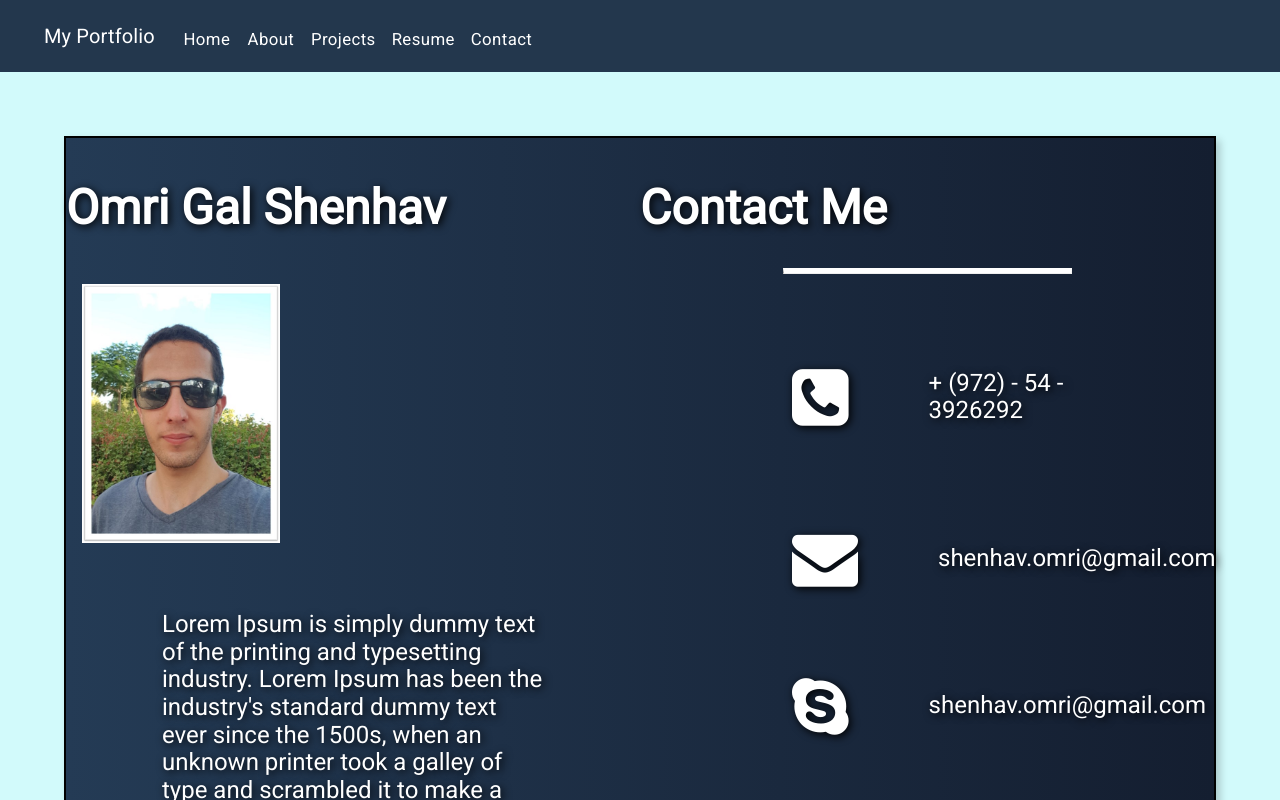
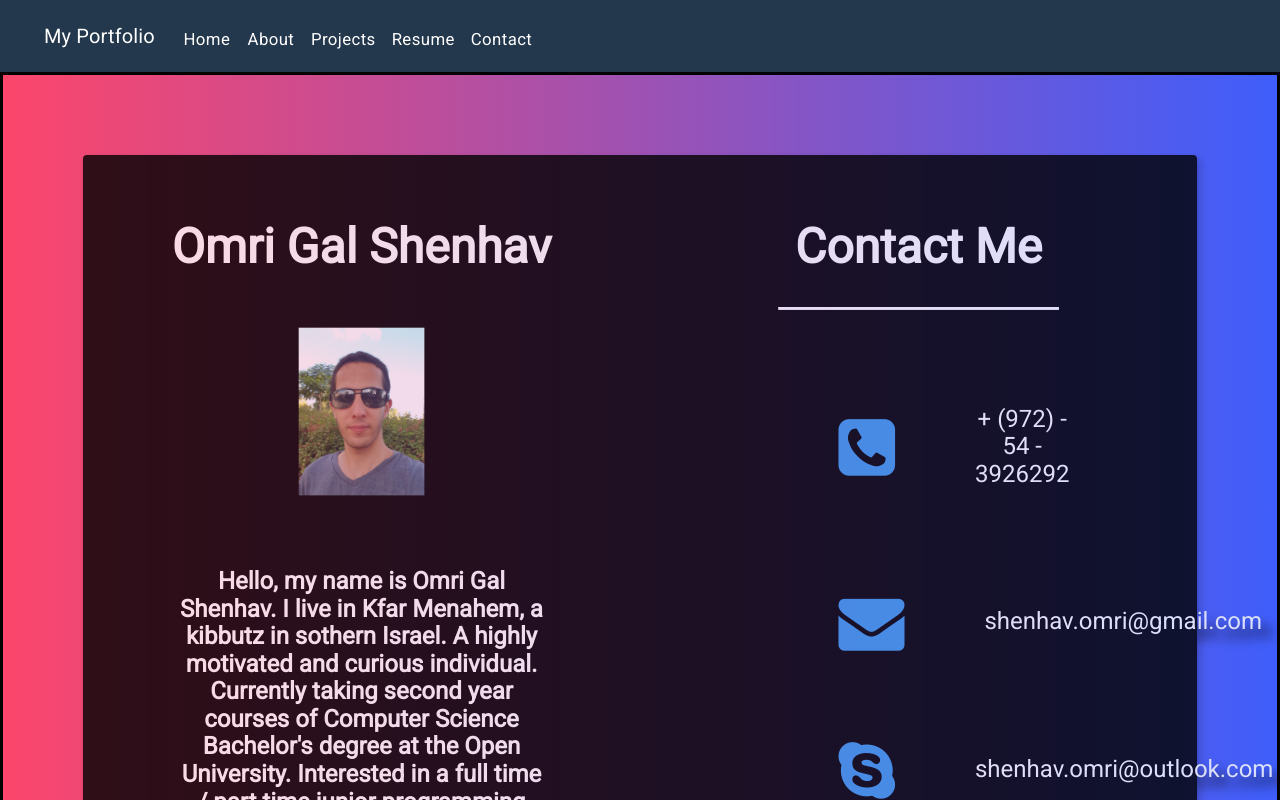
Before and after one commit to OmriGalShen/My-Portfolio, a React (Create React App) app: page /contact in a window 1280 px wide. Shown: the top 800 px of the page. Built offline with nearby package versions, Linux system fonts and the light colour scheme.

Commit message:
changed design

```diff
--- a/src/components/content/contact/Contact.css
+++ b/src/components/content/contact/Contact.css
@@ -9,24 +9,21 @@ p {
 .contact {
   width: 100%;
   height: 100%;
-  padding: 5%;
+  padding: 5em;
   justify-content: center;
-  text-shadow: 2px 2px 8px black;
-  /* background-image: url("../../assets/images/contact_bg.jpg");
-  background-size: cover;
-  background-repeat: no-repeat; */
-  background: #83a4d4; /* fallback for old browsers */
-  background: -webkit-linear-gradient(
-    to right,
-    #b6fbff,
-    #83a4d4
-  ); /* Chrome 10-25, Safari 5.1-6 */
-  background: linear-gradient(
-    to right,
-    #b6fbff,
-    #83a4d4
-  ); /* W3C, IE 10+/ Edge, Firefox 16+, Chrome 26+, Opera 12+, Safari 7+ */
-  background: #d2fafb;
+  /* text-shadow: 10px 10px 12px black; */
+  /* background: linear-gradient(90deg, #00d2ff 0%, #3a47d5 100%); */
+  background: linear-gradient(90deg, #fc466b 0%, #3f5efb 100%);
+  border: 3px solid black;
+  box-shadow: 5px 10px;
+  color: white;
+  text-shadow: 10px 10px 12px black;
+}
+
+.contact-section {
+  color: white;
+  text-shadow: 10px 10px 12px black;
+  height: 50%;
 }
 
 @media (max-width: 600px) {
@@ -37,25 +34,26 @@ p {
 
 .grid {
   justify-content: center;
-  padding-top: 10px;
-  padding-bottom: 10%;
-  background: white;
-  color: white;
-  font-weight: 300;
-  border: 2px solid black;
-  background: #141e30; /* fallback for old browsers */
-  background: -webkit-linear-gradient(
+  padding-top: 2em;
+  padding-bottom: 5%;
+
+  /* background: linear-gradient(45deg, #2196f3 30%, #21cbf3 90%); */
+
+  /* background: #141e30;  */
+  /* fallback for old browsers */
+  /* background: -webkit-linear-gradient(
     to right,
     #243b55,
     #141e30
-  ); /* Chrome 10-25, Safari 5.1-6 */
-  background: linear-gradient(
+  );  */
+  /* Chrome 10-25, Safari 5.1-6 */
+  /* background: linear-gradient(
     to right,
     #243b55,
     #141e30
-  ); /* W3C, IE 10+/ Edge, Firefox 16+, Chrome 26+, Opera 12+, Safari 7+ */
+  );  */
+  /* W3C, IE 10+/ Edge, Firefox 16+, Chrome 26+, Opera 12+, Safari 7+ */
 }
-
 .profile-title {
   font-size: 3rem;
 }
@@ -66,7 +64,7 @@ p {
 
 .profile-pic {
   padding: 1em;
-  width: 40%;
+  width: 30%;
   height: auto;
 }
 
@@ -75,10 +73,13 @@ p {
   margin-left: 3em;
   margin-right: 3em;
   font-size: 1.5rem;
+  font-weight: 400;
+  font-family: "Roboto", sans-serif;
+  font-weight: bold;
 }
 
 .contact-title hr {
-  border-top: 5px solid white;
+  border-top: 2px solid;
   width: 50%;
   margin: auto;
 }
@@ -86,6 +87,7 @@ p {
 .contact-list i {
   font-size: 66px;
   padding-right: 5rem;
+  color: #3c99eb;
 }
 
 .list-item {
@@ -99,6 +101,14 @@ p {
 }
 
 @media (max-width: 600px) {
+  .profile-pic {
+    width: 50%;
+  }
+  .profile-des {
+    margin-left: 1em;
+    margin-right: 1em;
+    font-size: 1.5rem;
+  }
   .contact-list i {
     font-size: 40px;
     padding-right: 2rem;
@@ -107,6 +117,9 @@ p {
     margin: 1.5em;
     font-size: 1.2em;
     padding-left: 1rem;
+  }
+  .grid {
+    padding-bottom: 10%;
   }
 }
 @media (max-width: 350px) {
--- a/src/components/content/contact/Contact.js
+++ b/src/components/content/contact/Contact.js
@@ -1,25 +1,25 @@
 import React from "react";
 import "./Contact.css";
 import Grid from "@material-ui/core/Grid";
-// import { makeStyles } from "@material-ui/core/styles";
 import ContactSection from "./ContactSection";
 import ProfileSection from "./ProfileSection";
+import { Paper } from "@material-ui/core";
 
-// const useStyles = makeStyles(theme => ({
-//   root: {
-//     width: "100%",
-//     backgroundColor: theme.palette.background.paper
-//   },
-//   listText: {
-//     fontSize: "9em",
-//     fontFamily: "Oxygen"
-//   }
-// }));
+const myStyles = {
+  root: {
+    textAlign: "center"
+  },
+  paper: {
+    background: "black",
+    color: "white",
+    opacity: 0.8
+  }
+};
 
 const Contact = props => {
-  // const styles = useStyles;
   return (
-    <div className="contact">
+    <div className="contact" style={myStyles.root}>
+      <Paper style={myStyles.paper}>
         <Grid container className="grid shadow-5">
           <Grid item sm={12} md={6}>
             <ProfileSection />
@@ -28,6 +28,7 @@ const Contact = props => {
             <ContactSection />
           </Grid>
         </Grid>
+      </Paper>
     </div>
   );
 };
--- a/src/components/content/contact/ContactSection.js
+++ b/src/components/content/contact/ContactSection.js
@@ -7,7 +7,11 @@ import uuid4 from "uuid";
 const displayList = contactList.map(item => {
   return (
     <div key={uuid4()} className="list-item">
-      <i className={item.icon} aria-hidden="true" />
+      <i
+        className={item.icon}
+        aria-hidden="true"
+        style={{ color: item.color }}
+      />
       <p>{item.info}</p>
     </div>
   );
@@ -22,9 +26,11 @@ const ContactSection = () => {
           <hr />
         </div>
       </Grid>
-      <Grid item xs={12}>
+      <Grid item md={1} xs={false}></Grid>
+      <Grid item md={9} xs={12}>
         <div className="contact-list">{displayList}</div>
       </Grid>
+      <Grid item md={3} xs={false}></Grid>
     </Grid>
   );
 };
--- a/src/components/content/contact/ProfileSection.js
+++ b/src/components/content/contact/ProfileSection.js
@@ -1,28 +1,30 @@
 import React from "react";
 import Grid from "@material-ui/core/Grid";
-import profilePic from "./assets/profile_pic_2.jpg";
+import profilePic from "./assets/profile_pic_3.png";
 import "./Contact.css";
+
+const myStyles = {
+  root: {
+    textAlign: "center"
+  }
+};
 
 const ProfileSection = () => {
   return (
-    <Grid container>
+    <Grid container style={myStyles.root} className="profile-section">
       <Grid item xs={12}>
         <h1 className="profile-title">Omri Gal Shenhav</h1>
       </Grid>
-      <Grid item xs={12}>
+      <Grid item xs={12} style={{ textAlign: "center" }}>
         <img alt="profile" src={profilePic} className="profile-pic" />
       </Grid>
       <Grid item xs={12}>
         <p className="profile-des">
-          Lorem Ipsum is simply dummy text of the printing and typesetting
-          industry. Lorem Ipsum has been the industry's standard dummy text ever
-          since the 1500s, when an unknown printer took a galley of type and
-          scrambled it to make a type specimen book. It has survived not only
-          five centuries, but also the leap into electronic typesetting,
-          remaining essentially unchanged. It was popularised in the 1960s with
-          the release of Letraset sheets containing Lorem Ipsum passages, and
-          more recently with desktop publishing software like Aldus PageMaker
-          including versions of Lorem Ipsum.
+          Hello, my name is Omri Gal Shenhav. I live in Kfar Menahem, a kibbutz
+          in sothern Israel. A highly motivated and curious individual.
+          Currently taking second year courses of Computer Science Bachelor's
+          degree at the Open University. Interested in a full time / part time
+          junior programming job. Please feel free to contact me!
         </p>
       </Grid>
     </Grid>
--- a/src/components/content/contact/contactList.js
+++ b/src/components/content/contact/contactList.js
@@ -2,21 +2,19 @@ export const contactList = [
   {
     title: "phone",
     icon: "fa fa-phone-square",
-    info: "+ (972) - 54 - 3926292"
+    info: "+ (972) - 54 - 3926292",
+    color: "#3c99eb"
   },
   {
     title: "email",
     icon: "fa fa-envelope",
-    info: "shenhav.omri@gmail.com"
+    info: "shenhav.omri@gmail.com",
+    color: "#3c99eb"
   },
   {
     title: "skype",
     icon: "fa fa-skype",
-    info: "shenhav.omri@gmail.com"
-  },
-  {
-    title: "skype",
-    icon: "fa fa-skype",
-    info: "shenhav.omri@gmail.com"
+    info: "shenhav.omri@outlook.com",
+    color: "#3c99eb"
   }
 ];
--- a/src/components/content/resume/Profile.js
+++ b/src/components/content/resume/Profile.js
@@ -10,11 +10,13 @@ const Profile = () => {
       <h2 className="black-80">Programmer</h2>
       <hr />
       <p>
-        Recently finished mandatory army service. A highly motivated and curious
-        individual.
-        <br /> Currently about to finish first year courses of Computer Science
+        A highly motivated and curious individual.
+        <br /> Currently taking second year courses of Computer Science
         Bachelor's degree at the Open University.
-        <br /> Interested in a full time / part time junior programming job.
+        <br />
+      </p>
+      <p>
+        Interested in a full time / part time <br /> junior programming job.
       </p>
       <hr />
       <h4>Address</h4>
```
Also changed, not shown: src/components/content/contact/assets/profile_pic_3.jpg (added), src/components/content/contact/assets/profile_pic_3.png (added). Lines whose indentation alone changed are shown as unchanged.
